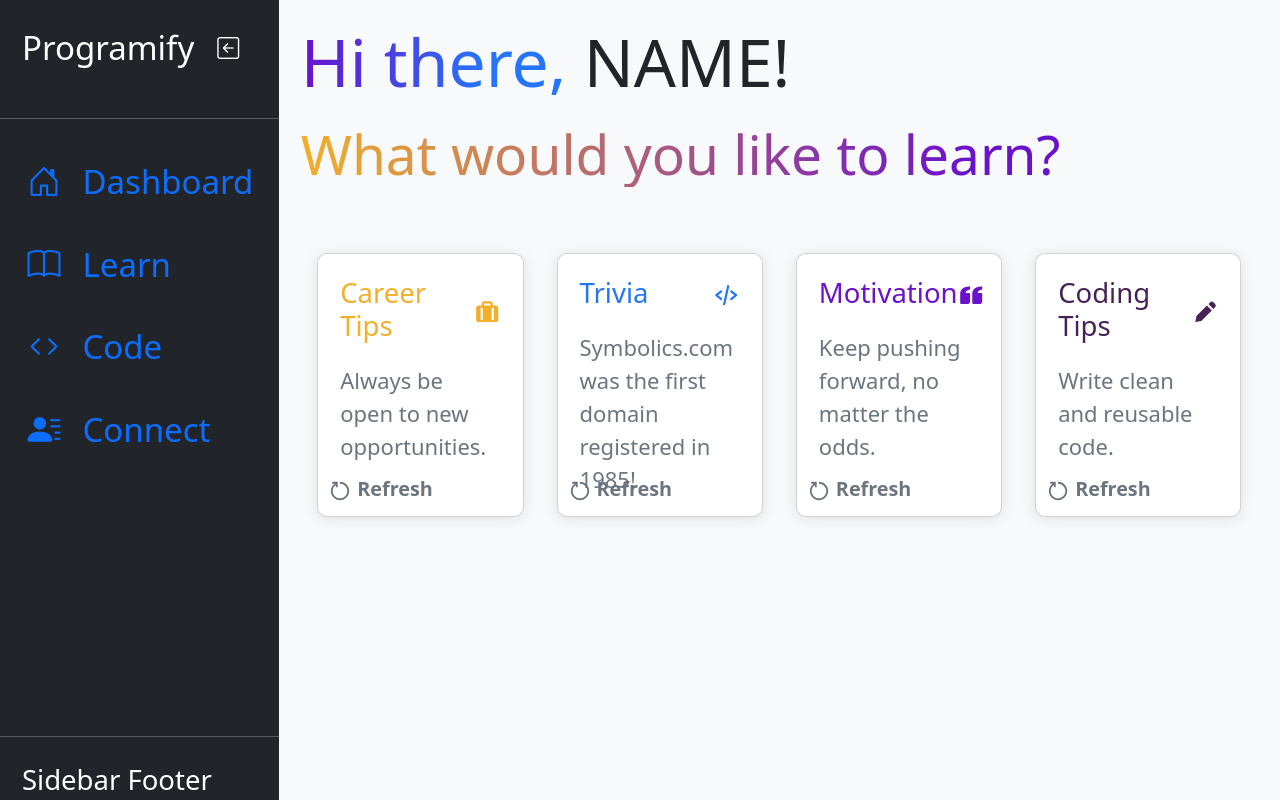
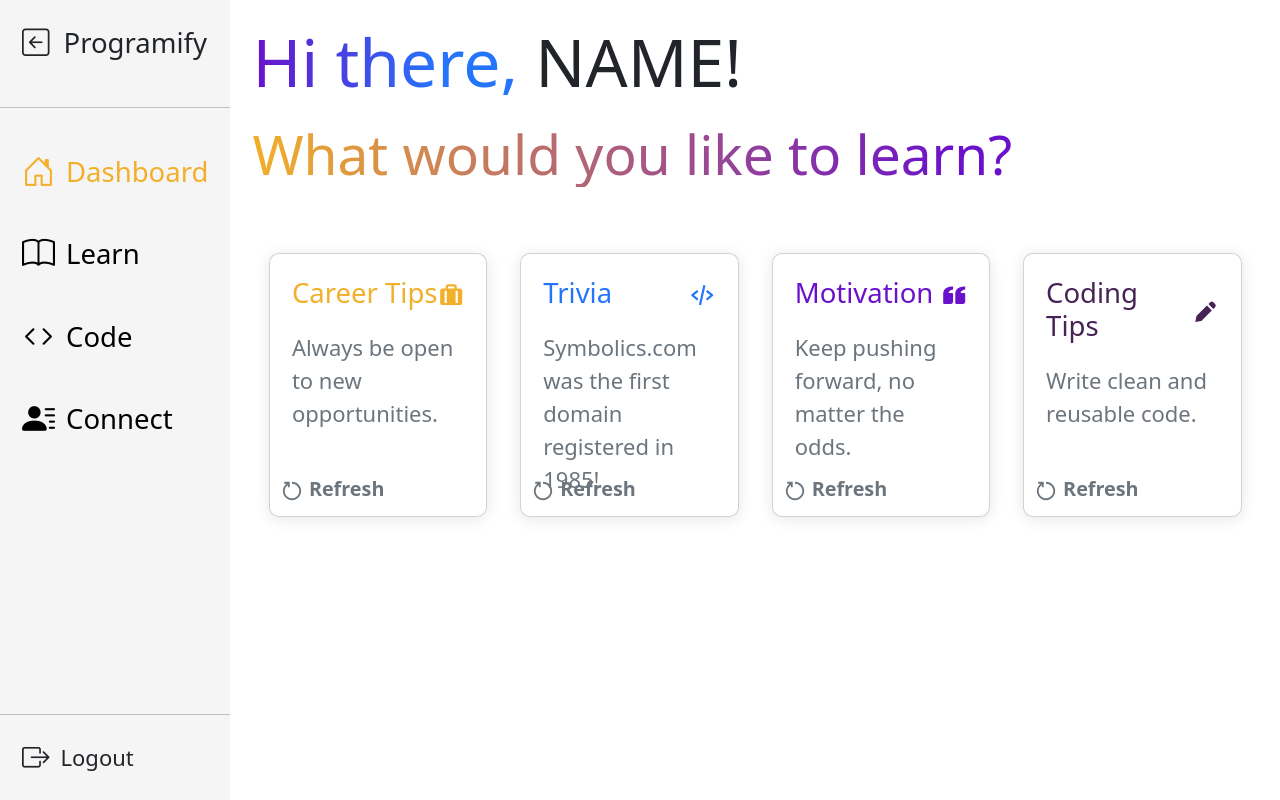
Before and after one commit to celeste-hayes/programify, a React (Vite) app: page /dashboard in a window 1280 px wide. Built offline with nearby package versions, Linux system fonts and the light colour scheme.

Commit message:
Style: add styling to the sidebar component

```diff
--- a/src/App.jsx
+++ b/src/App.jsx
@@ -23,7 +23,7 @@
           flexGrow: 1,
           overflowY: 'auto',
           padding: '1rem',
-          backgroundColor: '#f8f9fa',
+          backgroundColor: 'white',
         }}
       >
         <Outlet />
--- a/src/components/SideBar.jsx
+++ b/src/components/SideBar.jsx
@@ -1,9 +1,10 @@
-import React, { useState } from 'react';
-import { Link } from 'react-router-dom';
+import React, { useState, useEffect } from 'react';
+import { Link, useLocation } from 'react-router-dom';
 import 'bootstrap-icons/font/bootstrap-icons.css';
 
 export default function Sidebar() {
   const [isCollapsed, setIsCollapsed] = useState(false);
+  const location = useLocation();
 
   const icons = {
     Dashboard: 'bi bi-house-door',
@@ -13,52 +14,97 @@
   };
 
   const navItems = ['Dashboard', 'Learn', 'Code', 'Connect'];
+  const [windowWidth, setWindowWidth] = useState(window.innerWidth);
+
+  useEffect(() => {
+    const handleResize = () => setWindowWidth(window.innerWidth);
+    window.addEventListener('resize', handleResize);
+    return () => window.removeEventListener('resize', handleResize);
+  }, []);
+
+  useEffect(() => {
+    if (windowWidth < 768) {
+      setIsCollapsed(true);
+    }
+  }, [windowWidth]);
+
+  const handleLogout = () => {
+    console.log("User logged out");
+  };
+
+  const isActive = (item) => {
+    return location.pathname === `/${item.toLowerCase()}`;
+  };
 
   return (
     <div
-      className={`sidebar bg-dark min-vh-100 d-flex flex-column ${isCollapsed ? 'collapsed' : ''}`}
-      style={{ width: isCollapsed ? '110px' : '300px', transition: 'width 0.3s', height: '100vh' }}
+      className={`sidebar min-vh-100 d-flex flex-column ${isCollapsed ? 'collapsed' : ''}`}
+      style={{
+        width: isCollapsed ? '80px' : '250px',
+        transition: 'width 0.3s',
+        height: '100vh',
+        backgroundColor: '#F5F5F5', // Sidebar background color (light gray)
+      }}
     >
-
-      <div
-        className="d-flex p-3"
-        style={{ alignItems: 'center', minHeight: '60px' }}
-      >
-        <a className="text-decoration-none text-white d-flex">
-          {!isCollapsed && <span className="fs-4">Programify</span>}
-        </a>
+      <div className="d-flex p-3 align-items-center" style={{ minHeight: '70px' }}>
+        {windowWidth >= 768 && (
           <button
-          className="btn btn-dark text-white ms-1"
+            className="text-dark d-flex align-items-center p-0 border-0 bg-transparent" // Changed to text-dark
             onClick={() => setIsCollapsed(!isCollapsed)}
             aria-label="Toggle Sidebar"
           >
-          <i className={`bi ${isCollapsed ? 'bi-arrow-right-square' : 'bi-arrow-left-square'}`}></i>
+            <i className={`bi ${isCollapsed ? 'bi-arrow-right-square' : 'bi-arrow-left-square'} fs-5`}></i>
           </button>
+        )}
+        <a className="text-decoration-none text-dark d-flex"> {/* Changed to text-dark */}
+          {!isCollapsed && (
+            <span className="fs-5 text-dark" style={{ marginLeft: '14px' }}> {/* Changed to text-dark */}
+              Programify
+            </span>
+          )}
+        </a>
       </div>
-      <hr className="text-white" />
+
+      <hr className="text-dark" /> {/* Changed to text-dark */}
 
       <ul className="nav flex-column">
         {navItems.map((item, index) => (
-          <li className="nav-item text-white fs-4 my-1" key={index}>
+          <li className="nav-item my-1" key={index}>
             <Link
               to={`/${item.toLowerCase()}`}
-              className="nav-link d-flex"
+              className="nav-link d-flex align-items-center"
+              style={{
+                color: isActive(item) ? '#F2AF29' : 'black', // Changed to black
+                fontSize: '1.25rem',
+              }}
             >
-              <i className={`${icons[item]} ms-1`}></i>
-              <span className={`ms-3 ${isCollapsed ? 'd-none' : 'd-inline'}`}>{item}</span>
+              <i
+                className={`${icons[item]} me-1`}
+                style={{
+                  fontSize: '1.5rem',
+                  color: isActive(item) ? '#F2AF29' : 'black', // Changed to black
+                }}
+              ></i>
+              <span className={`ms-1 ${isCollapsed ? 'd-none' : 'd-inline'}`}>
+                {item}
+              </span>
             </Link>
           </li>
         ))}
       </ul>
 
-      {!isCollapsed && (
-        <div className="mt-auto">
-          <hr className="text-white" />
-          <a className="text-decoration-none text-white d-flex ms-3 mt-2">
-            <span className="fs-5">Sidebar Footer</span>
-          </a>
+      <div className="mt-auto mb-3">
+        <hr className="text-dark" /> {/* Changed to text-dark */}
+        <button
+          className="nav-link d-flex align-items-center text-dark ms-3 mt-3 border-0 bg-transparent" // Changed to text-dark
+          onClick={handleLogout}
+          aria-label="Logout"
+          style={{ color: 'black' }} // Changed to black
+        >
+          <i className="bi bi-box-arrow-right fs-5"></i>
+          <span className={`ms-2 ${isCollapsed ? 'd-none' : 'd-inline'}`}>Logout</span>
+        </button>
       </div>
-      )}
     </div>
   );
 }
```
Lines whose indentation alone changed are shown as unchanged.
